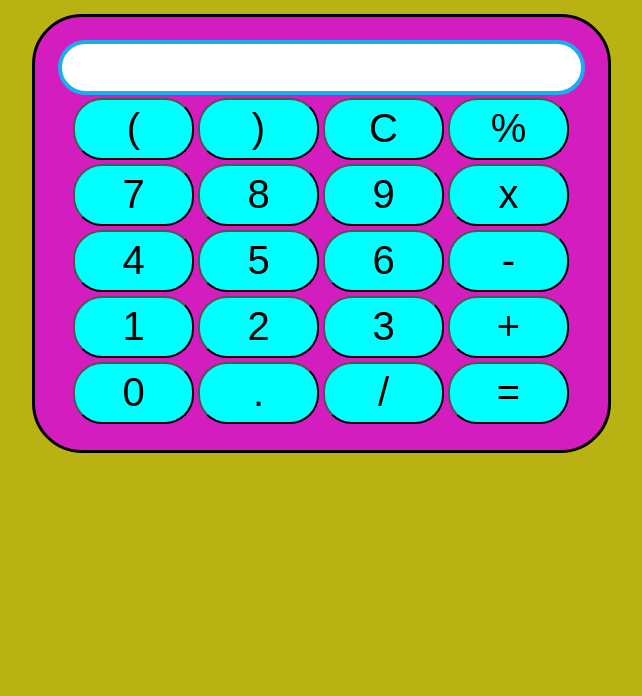
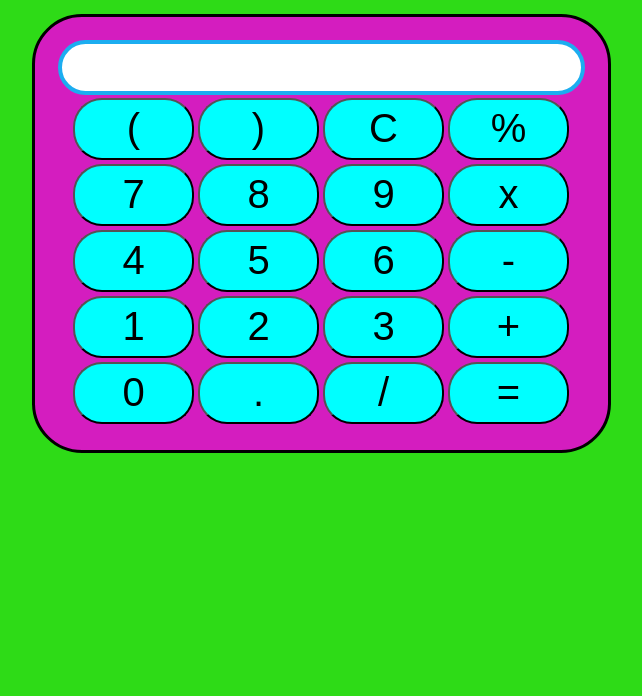
Before and after one commit to Sanjoy9800/My-Calculator, a plain HTML site: page index.html in a window 1280 px wide. Shown: the part 104-800 px from the top of the page, without its empty margins (319-961 px from the left). Drawn offline with Linux system fonts and the light colour scheme.

Commit message:
My second commit

```diff
--- a/style.css
+++ b/style.css
@@ -31,5 +31,5 @@ h1{
     color:rgb(42 114 165);
 }
 body{
-    background-color:#b8b312;
+    background-color:#2edb17;
 }
```
